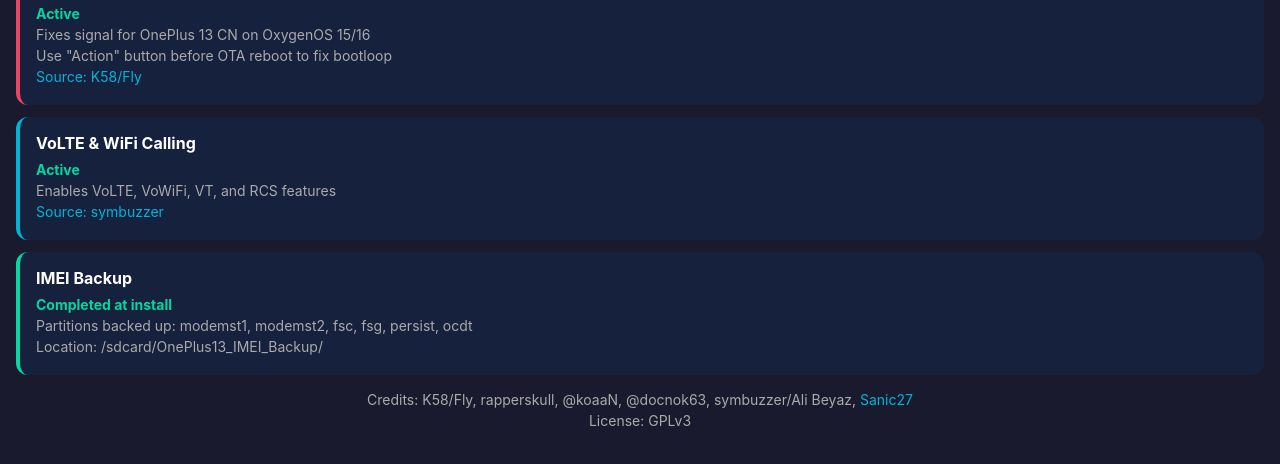
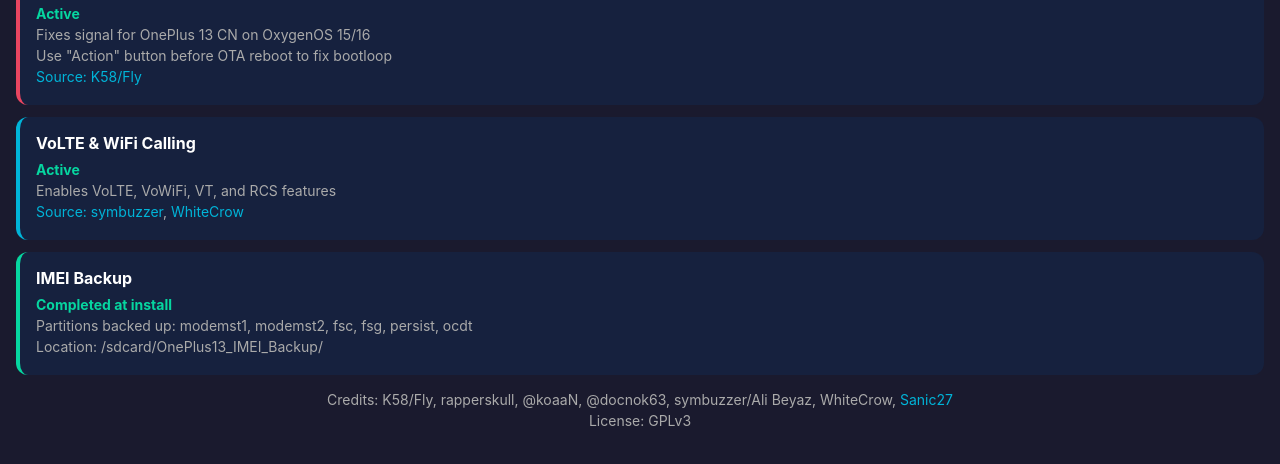
Before and after one commit to sanic732/OnePlus13-All-in-One, a plain HTML site: page webroot/index.html in a window 1280 px wide. Shown: the part 106-570 px from the top of the page. Drawn offline with Linux system fonts and the light colour scheme.

Commit message:
Update WebUI to include WhiteCrow in credits

```diff
--- a/webroot/index.html
+++ b/webroot/index.html
@@ -45,7 +45,7 @@
         <h2>VoLTE & WiFi Calling</h2>
         <p class="status">Active</p>
         <p>Enables VoLTE, VoWiFi, VT, and RCS features</p>
-        <p><a href="https://github.com/symbuzzer/Volte-Wifi-Calling-Enabler">Source: symbuzzer</a></p>
+        <p><a href="https://github.com/symbuzzer/Volte-Wifi-Calling-Enabler">Source: symbuzzer</a>, <a href="https://4pda.to/forum/index.php?showuser=407801">WhiteCrow</a></p>
     </div>
 
     <div class="card imei">
@@ -56,7 +56,7 @@
     </div>
 
     <div class="credits">
-        <p>Credits: K58/Fly, rapperskull, @koaaN, @docnok63, symbuzzer/Ali Beyaz, <a href="https://github.com/sanic732">Sanic27</a><br>
+        <p>Credits: K58/Fly, rapperskull, @koaaN, @docnok63, symbuzzer/Ali Beyaz, WhiteCrow, <a href="https://github.com/sanic732">Sanic27</a><br>
         <p>License: GPLv3</p>
     </div>
 </body>
```
